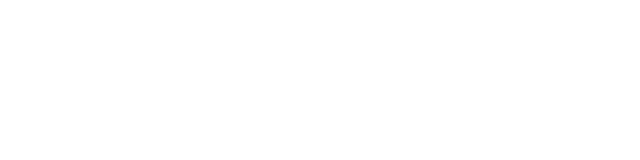
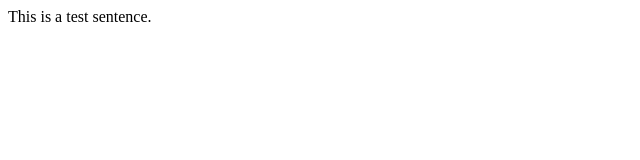
Before and after one commit to mayteles/virtual-try-on-client, a React (Create React App) app: page / in a window 1280 px wide. Shown: the top 160 px of the page, without its empty margins (0-640 px from the left). Built offline with nearby package versions, Linux system fonts and the light colour scheme.

Commit message:
setup react router and import the routes

```diff
--- a/package.json
+++ b/package.json
@@ -8,6 +8,7 @@
     "@testing-library/user-event": "^13.5.0",
     "react": "^18.2.0",
     "react-dom": "^18.2.0",
+    "react-router-dom": "^6.22.3",
     "react-scripts": "5.0.1",
     "web-vitals": "^2.1.4"
   },
@@ -34,5 +35,8 @@
       "last 1 firefox version",
       "last 1 safari version"
     ]
+  },
+  "devDependencies": {
+    "sass": "^1.75.0"
   }
 }
--- a/src/App.js
+++ b/src/App.js
@@ -1,5 +1,24 @@
+import { BrowserRouter, Routes, Route } from "react-router-dom";
+import Step1 from "./pages/Step1/Step1";
+import Step2 from "./pages/Step2/Step2";
+import Step3 from "./pages/Step3/Step3";
+// import "./styles/global.scss";
+
 function App() {
-  return <div></div>;
+  return (
+    <>
+      <BrowserRouter>
+        <Routes>
+          {/* Route for Step1 */}
+          <Route path="/" element={<Step1 />} />
+          {/* Route for Step2 */}
+          <Route path="/step2" element={<Step2 />} />
+          {/* Route for Step3 */}
+          <Route path="/step3" element={<Step3 />} />
+        </Routes>
+      </BrowserRouter>
+    </>
+  );
 }
 
 export default App;
--- a/src/pages/Step1/Step1.js
+++ b/src/pages/Step1/Step1.js
@@ -0,0 +1,9 @@
+const Step1 = () => {
+  return (
+    <>
+      <div>This is a test sentence.</div>
+    </>
+  );
+};
+
+export default Step1;
--- a/src/pages/Step2/Step2.js
+++ b/src/pages/Step2/Step2.js
@@ -0,0 +1,9 @@
+const Step2 = () => {
+  return (
+    <>
+      <div></div>
+    </>
+  );
+};
+
+export default Step2;
--- a/src/pages/Step3/Step3.js
+++ b/src/pages/Step3/Step3.js
@@ -0,0 +1,9 @@
+const Step3 = () => {
+  return (
+    <>
+      <div></div>
+    </>
+  );
+};
+
+export default Step3;
```
Also changed, not shown: 1 other file (tests, documents, lock files or other folders).
